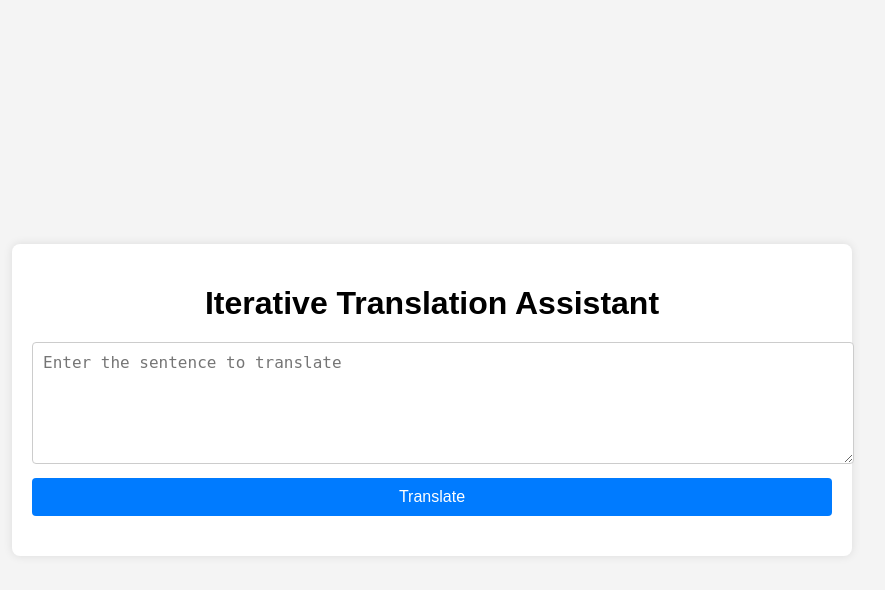
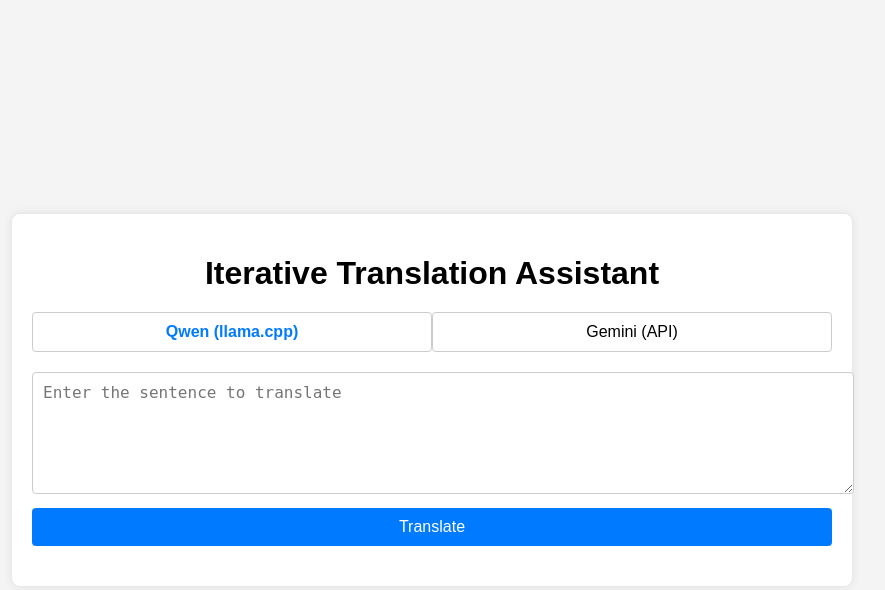
Before and after one commit to linkage001/translatation_ui, a Flask app: page / in a window 1280 px wide. Shown: the top 590 px of the page, without its empty margins (208-1093 px from the left). Run offline with Flask 3, Linux system fonts and the light colour scheme; parts of the project's set-up code (start-up, migrations or seed data) failed here and were passed over.

Commit message:
Add toggle to select between Qwen and Gemini models

```diff
--- a/app.py
+++ b/app.py
@@ -1,9 +1,10 @@
 from flask import Flask, render_template, request, jsonify
-from qwen_local import LLM
+from qwen_local import LLM as QwenLLM
+from gemini import LLM as GeminiLLM
 import json
 
 app = Flask(__name__)
-llm_instance = LLM()  # Initialize with None or appropriate arguments
+llm_instance = QwenLLM()  # Default to Qwen
 
 @app.route('/')
 def index():
@@ -14,11 +15,19 @@ def translate_text():
     data = request.get_json()
     original_sentence = data.get('original_sentence')
     saved_translations_context = data.get('saved_translations', [])
+    model_choice = data.get('model', 'qwen')  # Default to 'qwen' if not provided
 
     if not original_sentence:
         return jsonify({'error': 'No sentence provided'}), 400
 
+    # Select the appropriate LLM instance based on user choice
+    if model_choice == 'gemini':
+        llm_instance = GeminiLLM()
+    else:
+        llm_instance = QwenLLM()
+
     prompt = build_prompt_with_context(original_sentence, saved_translations_context)
+    print(f"Using model: {model_choice}")
     print(prompt)
 
     try:
@@ -74,4 +83,4 @@ def save_translation():
         return jsonify({'error': str(e)}), 500
 
 if __name__ == '__main__':
-    app.run(debug=True, port=5001)
+    app.run(debug=True, port=5002)
--- a/static/css/style.css
+++ b/static/css/style.css
@@ -7,6 +7,47 @@ body {
     align-items: center;
     height: 100vh;
     background-color: #f4f4f4;
+}
+
+#model-selector {
+    display: flex;
+    justify-content: space-between;
+    margin-bottom: 20px;
+}
+
+#model-selector label {
+    flex: 1;
+    text-align: center;
+    padding: 10px;
+    border: 1px solid #ccc;
+    border-radius: 4px;
+    cursor: pointer;
+    position: relative;
+    overflow: hidden;
+    transition: background-color 0.3s, border-color 0.3s;
+}
+
+#model-selector label:hover {
+    background-color: #f0f0f0;
+}
+
+#model-selector input[type="radio"] {
+    display: none;
+}
+
+#model-selector label input[type="radio"]:checked + span {
+    font-weight: bold;
+    color: #007bff;
+}
+
+#model-selector label input[type="radio"]:checked::after {
+    content: '';
+    position: absolute;
+    bottom: 0;
+    left: 0;
+    width: 100%;
+    height: 2px;
+    background: #007bff;
 }
 
 .container {
--- a/static/js/script.js
+++ b/static/js/script.js
@@ -12,11 +12,25 @@ async function handleTranslateClick() {
     const errorMessageDiv = document.getElementById('error-message');
     errorMessageDiv.textContent = '';
 
+    // Get the selected model
+    const modelRadios = document.getElementsByName('model');
+    let selectedModel = 'qwen'; // Default value
+    for (let radio of modelRadios) {
+        if (radio.checked) {
+            selectedModel = radio.value;
+            break;
+        }
+    }
+
     try {
         const response = await fetch('/translate', {
             method: 'POST',
             headers: { 'Content-Type': 'application/json' },
-            body: JSON.stringify({ original_sentence: originalText, saved_translations: savedTranslations })
+            body: JSON.stringify({
+                original_sentence: originalText,
+                saved_translations: savedTranslations,
+                model: selectedModel
+            })
         });
 
         if (!response.ok) {
--- a/templates/index.html
+++ b/templates/index.html
@@ -9,6 +9,16 @@
 <body>
     <div class="container">
         <h1>Iterative Translation Assistant</h1>
+        <div id="model-selector">
+            <label>
+                <input type="radio" name="model" value="qwen" checked>
+                <span>Qwen (llama.cpp)</span>
+            </label>
+            <label>
+                <input type="radio" name="model" value="gemini">
+                <span>Gemini (API)</span>
+            </label>
+        </div>
         <textarea id="original-text-input" placeholder="Enter the sentence to translate"></textarea>
         <button id="translate-button">Translate</button>
         <div id="alternatives-container"></div>
```
